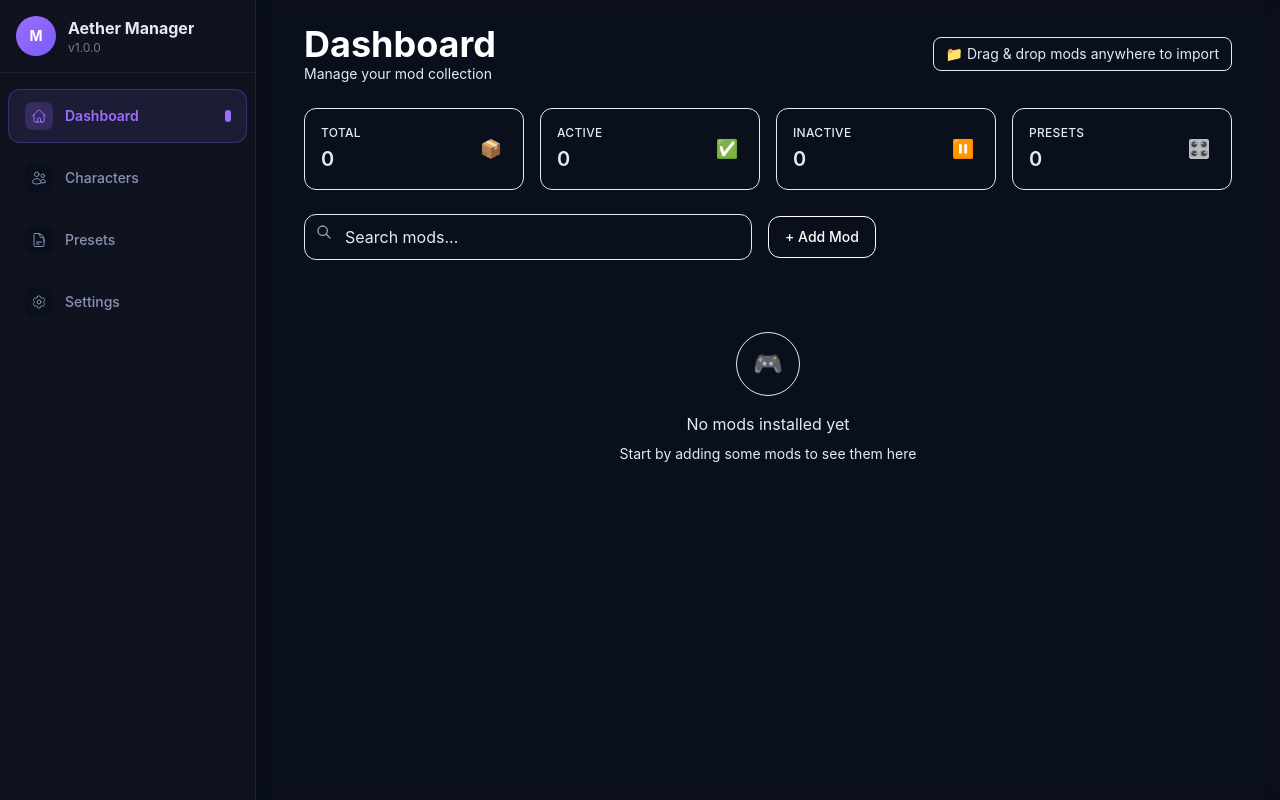
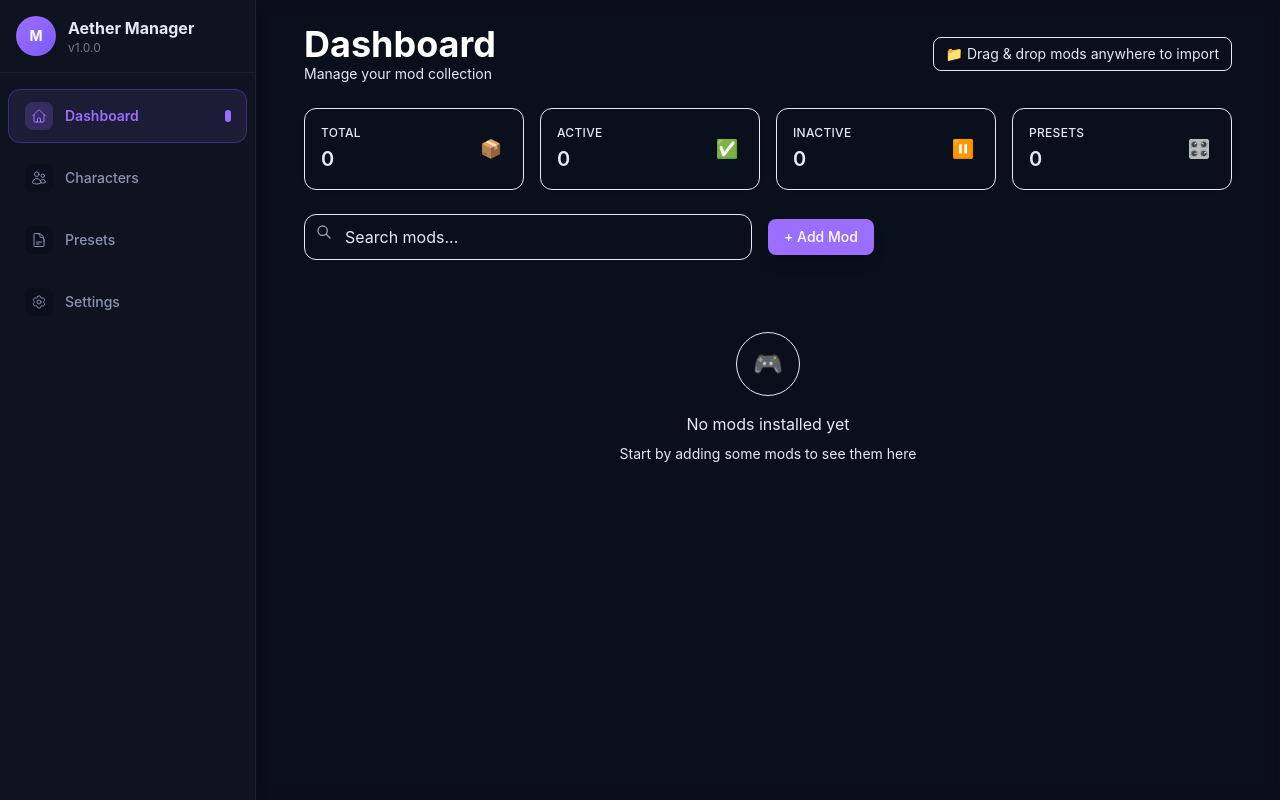
Before and after one commit to RynxPro/aether-manager, a React (Vite) app: page / in a window 1280 px wide. Built offline with nearby package versions, Linux system fonts and the light colour scheme.

Commit message:
updated the button

```diff
--- a/src/pages/CharacterModPage.tsx
+++ b/src/pages/CharacterModPage.tsx
@@ -3,6 +3,7 @@ import { useMods } from "../hooks/useMods";
 import { useCharacters } from "../hooks/useCharacters";
 import ModCard from "../components/ModCard";
 import ModInstallDialog from "../components/ModInstallDialog";
+import { cnButton } from "../styles/buttons";
 
 interface CharacterModPageProps {
   characterId: string;
@@ -165,7 +166,7 @@ const CharacterModPage: React.FC<CharacterModPageProps> = ({
           </div>
           <button
             onClick={handleUploadMod}
-            className="px-6 py-2 bg-[var(--moon-accent)] hover:bg-[var(--moon-glow-violet)] text-white rounded-lg font-medium transition-colors flex items-center space-x-2"
+            className={cnButton({ variant: 'primary', className: 'flex items-center space-x-2' })}
           >
             <svg
               className="w-5 h-5"
@@ -256,7 +257,7 @@ const CharacterModPage: React.FC<CharacterModPageProps> = ({
           </p>
           <button
             onClick={handleUploadMod}
-            className="px-8 py-3 bg-[var(--moon-accent)] hover:bg-[var(--moon-glow-violet)] text-white rounded-lg font-medium transition-all duration-200 flex items-center space-x-2 shadow-lg hover:shadow-[var(--moon-glow-violet)]/20"
+            className={cnButton({ variant: 'primary', size: 'xl', className: 'flex items-center space-x-2' })}
           >
             <svg
               className="w-5 h-5"
--- a/src/pages/DashboardPage.tsx
+++ b/src/pages/DashboardPage.tsx
@@ -3,6 +3,7 @@ import ModCard from "../components/ModCard";
 import ModInstallDialog from "../components/ModInstallDialog";
 import { useMods } from "../hooks/useMods";
 import { useStats } from "../hooks/useStats";
+import { cnButton } from "../styles/buttons";
 
 interface StatsCardProps {
   title: string;
@@ -132,7 +133,7 @@ const DashboardPage: React.FC = () => {
           </div>
           <button
             onClick={() => setShowInstallDialog(true)}
-            className="px-4 py-2.5 bg-[var(--accent)] hover:bg-[var(--accent-hover)] text-white rounded-xl font-medium text-sm transition-all duration-200 border border-[var(--accent)] hover:shadow-[0_0_0_4px_var(--accent-weak)]"
+            className={cnButton({ variant: 'primary', size: 'md', className: 'text-sm' })}
           >
             + Add Mod
           </button>
--- a/src/pages/SettingsPage.tsx
+++ b/src/pages/SettingsPage.tsx
@@ -1,12 +1,7 @@
 import React, { useState, useEffect } from "react";
 import { useSettings } from "../hooks/useSettings";
-import {
-  FiFolder,
-  FiSave,
-  FiRefreshCw,
-  FiCheckCircle,
-  FiAlertCircle,
-} from "react-icons/fi";
+import { FiFolder, FiSave, FiRefreshCw, FiCheckCircle, FiAlertCircle } from "react-icons/fi";
+import { cnButton } from "../styles/buttons";
 
 interface SettingsState {
   zzmiModsPath: string;
@@ -157,7 +152,7 @@ const SettingsPage: React.FC = () => {
                 />
                 <button
                   onClick={handleBrowseZzmiFolder}
-                  className="px-8 py-3 bg-[var(--moon-accent)] hover:bg-[var(--moon-glow-violet)] text-white rounded-lg font-medium transition-all duration-200 flex items-center space-x-2 shadow-lg hover:shadow-[var(--moon-glow-violet)]/20"
+                  className={cnButton({ variant: 'primary', size: 'md', className: 'whitespace-nowrap' })}
                 >
                   <FiFolder className="w-4 h-4" />
                   Browse
@@ -175,14 +170,14 @@ const SettingsPage: React.FC = () => {
         <div className="flex flex-col sm:flex-row justify-end gap-3 pt-2">
           <button
             onClick={handleResetSettings}
-            className="px-6 py-2.5 border border-[var(--moon-border)] text-[var(--moon-text)] rounded-lg hover:bg-[var(--moon-surface-hover)] transition-colors flex-1 sm:flex-none"
+            className={cnButton({ variant: 'secondary', size: 'lg', className: 'flex-1 sm:flex-none' })}
           >
             Reset to Defaults
           </button>
           <button
             onClick={handleSaveSettings}
             disabled={saving}
-            className="px-8 py-3 bg-[var(--moon-accent)] hover:bg-[var(--moon-glow-violet)] text-white rounded-lg font-medium transition-all duration-200 flex items-center space-x-2 shadow-lg hover:shadow-[var(--moon-glow-violet)]/20"
+            className={cnButton({ variant: 'primary', size: 'xl', className: 'flex items-center space-x-2', disabled: saving })}
           >
             {saving ? (
               <>
--- /dev/null
+++ b/src/styles/buttons.ts
@@ -0,0 +1,42 @@
+// Standard button styles for the application
+export const buttonBase = "font-medium rounded-lg transition-all duration-200 flex items-center justify-center";
+
+export const buttonSizes = {
+  sm: "px-3 py-1.5 text-sm",
+  md: "px-4 py-2 text-base",
+  lg: "px-6 py-2.5 text-base",
+  xl: "px-8 py-3 text-base"
+};
+
+export const buttonVariants = {
+  primary: "bg-[var(--moon-accent)] hover:bg-[var(--moon-glow-violet)] text-white shadow-lg hover:shadow-[var(--moon-glow-violet)]/20",
+  secondary: "bg-transparent border border-[var(--moon-border)] text-[var(--moon-text)] hover:bg-[var(--moon-surface-hover)]",
+  danger: "bg-red-600 hover:bg-red-700 text-white",
+  ghost: "hover:bg-[var(--moon-surface-hover)] text-[var(--moon-text)]"
+};
+
+export const buttonDisabled = "opacity-70 cursor-not-allowed";
+
+// Helper function to combine button classes
+export const cnButton = ({
+  variant = "primary",
+  size = "md",
+  className = "",
+  fullWidth = false,
+  disabled = false,
+}: {
+  variant?: keyof typeof buttonVariants;
+  size?: keyof typeof buttonSizes;
+  className?: string;
+  fullWidth?: boolean;
+  disabled?: boolean;
+} = {}) => {
+  return [
+    buttonBase,
+    buttonSizes[size],
+    buttonVariants[variant],
+    fullWidth ? "w-full" : "",
+    disabled ? buttonDisabled : "",
+    className,
+  ].filter(Boolean).join(" ");
+};
```
